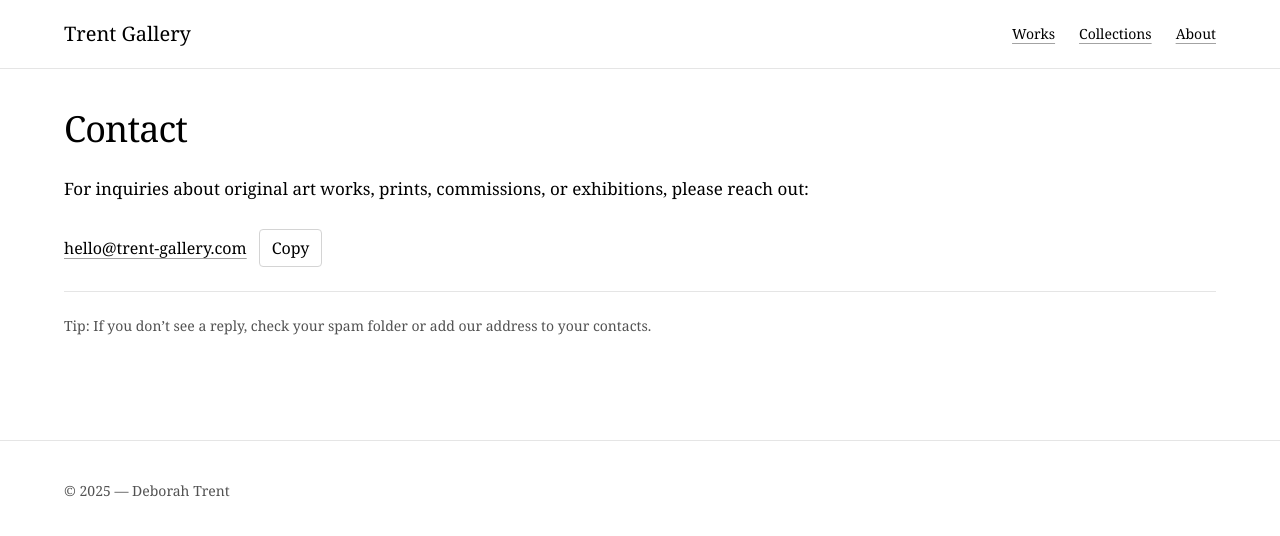
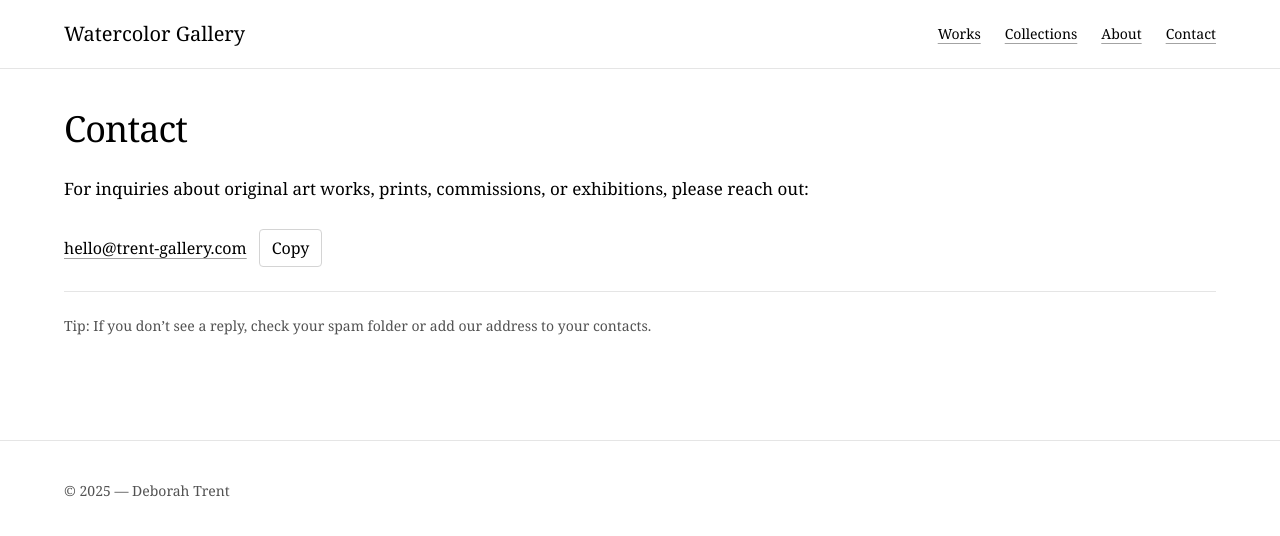
Before and after one commit to tomsullivan79/trent-gallery, a Next.js app: page /contact in a window 1280 px wide. Shown: the top 536 px of the page. Built offline with nearby package versions, Linux system fonts and the light colour scheme; no server answers.

Commit message:
nav: add Contact link to header

```diff
--- a/components/Header.tsx
+++ b/components/Header.tsx
@@ -9,16 +9,15 @@ export default function Header() {
     <header className="border-b border-neutral-200">
       <div className="container flex items-center justify-between py-5">
         <Link href="/" className="no-underline">
-          <span className="text-xl">Trent Gallery</span>
+          <span className="text-xl">Watercolor Gallery</span>
         </Link>
         <nav className="flex gap-6 text-sm">
           <Link href="/works">Works</Link>
           <Link href="/collections">Collections</Link>
           <Link href="/about">About</Link>
+          <Link href="/contact">Contact</Link>
           {studioEnabled && (
-            <Link href="/studio" className="text-neutral-500">
-              Studio
-            </Link>
+            <Link href="/studio" className="text-neutral-500">Studio</Link>
           )}
         </nav>
       </div>
```
